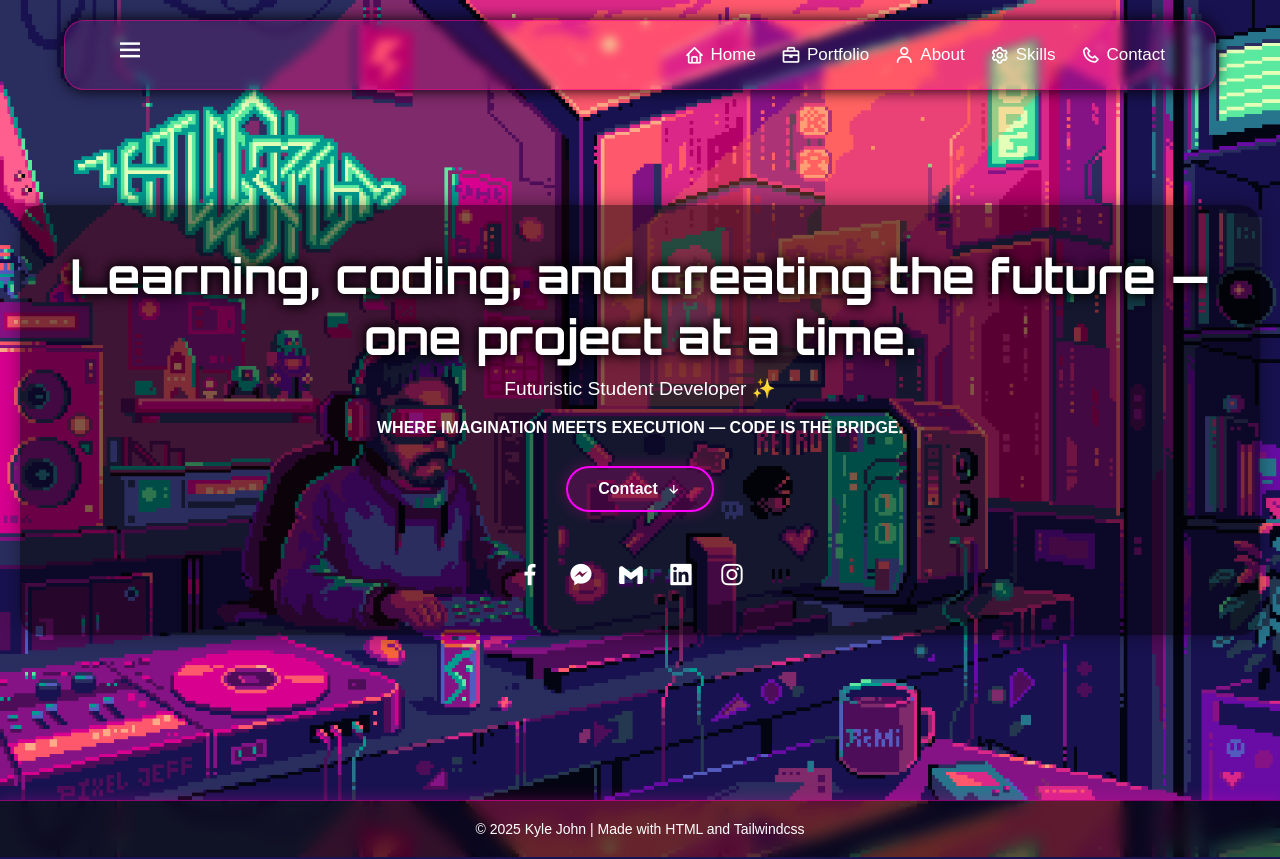
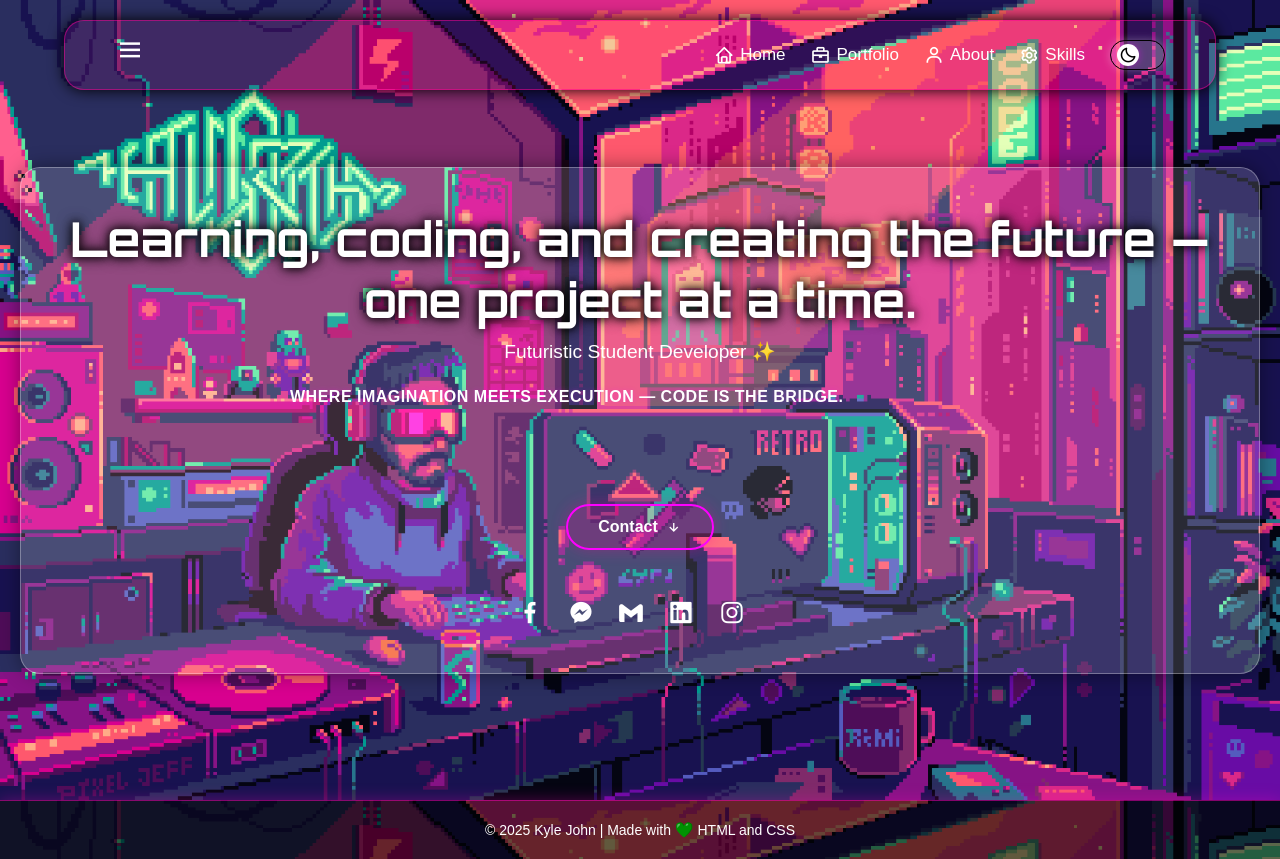
Before and after one commit to Kyle-srcy/FirstCommitMiniP, a PHP site: page /MiniProj.html in a window 1280 px wide. Run offline with PHP 8.4, Linux system fonts and the light colour scheme.

Commit message:
pfolioDmode

```diff
--- a/MiniProject/MiniProj.html
+++ b/MiniProject/MiniProj.html
@@ -5,6 +5,7 @@
   <meta name="viewport" content="width=device-width, initial-scale=1.0">
   <title>Kyle John | Portfolio</title>
   <link rel="stylesheet" href="style.css">
+  <link rel="stylesheet" href="pfolio.css">
   <link href="https://unpkg.com/boxicons@2.1.4/css/boxicons.min.css" rel="stylesheet">
   <link href="https://fonts.googleapis.com/css2?family=Orbitron:wght@500;700&family=Roboto:wght@400;500&display=swap" rel="stylesheet">
 
@@ -16,11 +17,19 @@
       <i class='bx bx-menu'></i>
     </div>
     <nav class="nav">
-      <a href="#" class="active"><i class='bx bx-home'></i><span>Home</span></a>
+      <a href="MiniProj.html" class="active"><i class='bx bx-home'></i><span>Home</span></a>
       <a href="portfolio.html"><i class='bx bx-briefcase'></i><span>Portfolio</span></a>
       <a href="#"><i class='bx bx-user'></i><span>About</span></a>
       <a href="#"><i class='bx bx-cog'></i><span>Skills</span></a>
-      <a href="#contact"><i class='bx bx-phone'></i><span>Contact</span></a>
+
+     <div id="darkModeToggle">
+  <i class='bx bx-moon'></i>
+</div>
+
+</div>
+
+
+
     </nav>
   </header>
 
@@ -56,10 +65,11 @@
   </main>
 
   <!-- Footer -->
-  <footer class="footer">
-    <p>© 2025 Kyle John | Made with HTML and Tailwindcss</p>
+ <footer class="footer">
+    <p>© 2025 Kyle John | Made with <span class="heart">❤️</span>
+      HTML and CSS
+    </p>
   </footer>
-
 
   <script src="script.js"></script>
 
--- /dev/null
+++ b/MiniProject/pfolio.css
@@ -0,0 +1,320 @@
+* { /*  Global*/
+    margin: 0;
+    padding: 0;
+    box-sizing: border-box;
+    font-family: "Poppins", sans-serif;
+}
+
+body {  /*  Background Design*/
+    background: url("images/coding.webp") no-repeat center center fixed;
+    background-size: cover;
+    color: white;
+    overflow-x: hidden;
+}
+
+html{
+    scroll-behavior: smooth;
+}
+
+.dashboard {    /*  Dashboard*/
+    position: fixed;
+    top: 20px;
+    left: 50%;
+    transform: translateX(-50%);
+    width: 90%;
+    height: 70px;
+    background: rgba(255, 0, 150, 0.1);
+    border: 1px solid rgba(255, 0, 150, 0.5);
+    box-shadow: 0 0 15px black;
+    border-radius: 20px;
+    display: flex;
+    align-items: center;
+    justify-content: space-between;
+    padding: 0 50px;
+    transition: all 0.4s ease;
+    backdrop-filter: blur(5px);
+    z-index: 1000;
+}
+
+.dashboard.minimized {  /*  Click to make this small*/
+    height: 70px;
+    width: 400px;
+    justify-content: space-evenly;
+    align-items: center;
+}
+
+.dashboard .toggle-btn {    /*  for buttons*/
+    font-size: 30px;
+    color: white;
+    margin-bottom: 5px;
+    cursor: pointer;
+    align-items: center;
+    transition: transform 0.3s;
+}
+
+.dashboard .toggle-btn:hover{   /*  Hovering*/
+    color: black;
+}
+
+.dashboard.minimized .toggle-btn {  /*  Click to Rotate*/
+    transform: rotate(180deg);
+}
+
+.nav {
+    display: flex;
+    align-items: center;
+    gap: 25px;
+    transition: all 0.4s ease;
+}
+
+.dashboard.minimized .nav span {
+    display: none;
+}
+
+.nav a {
+    position: relative;
+    display: flex;
+    align-items: center;
+    gap: 6px;
+    color: white;
+    text-decoration: none;
+    font-size: 17px;
+    transition: 0.3s;
+}
+
+.nav a::after {     /*  When Hovered it will give underline effect */
+    content: '';
+    position: absolute;
+    left: 0;
+    bottom: -3px; /* distance from text */
+    width: 0%;
+    height: 2px; /* thickness of the line */
+    background: white;
+    transition: width 0.3s ease;
+}
+
+/* On hover, animate the line */
+.nav a:hover::after {
+    width: 100%;
+}
+
+.nav a:hover {
+    color: black;
+    text-shadow: 0 0 10px black;
+}
+
+.nav a i {
+    font-size: 20px;
+}
+
+.container {
+    min-height: 100vh;
+    display: flex;
+    align-items: center;
+    justify-content: space-evenly;
+    gap: 6em;
+    padding: 150px 10% 0;
+    flex-wrap: wrap;
+}
+
+
+/* === Default Frosted Glass (Light Mode) === */
+.intro {
+    max-width: 600px;
+    background: rgba(255, 255, 255, 0.30); /* more visible frosted white */
+    border: 1px solid rgba(255, 255, 255, 0.25);
+    box-shadow: 0 8px 32px rgba(31, 38, 135, 0.37);
+    backdrop-filter: blur(12px) saturate(180%);
+    -webkit-backdrop-filter: blur(12px) saturate(180%);
+    border-radius: 20px;
+    color: #fff;
+    transition: background 0.5s ease, box-shadow 0.5s ease, border 0.5s ease;
+    padding: 25px;
+    display: inline-block; /* shrinks to fit content */
+    animation: fadeInUp 1s ease forwards;
+    margin-left: 50px;
+    min-height: 23.5em; /* Prevent box from resizing while typing *//* Adjust based on paragraph length */
+    max-width: 700px;    /* Limit width and center horizontally */
+    width: 100%;        /* responsive for smaller screens */
+    margin: 0 auto;    /* center the container horizontally */
+}
+
+/* === Dark Mode Frosted Glass === */
+body.dark-mode .intro {
+  background: rgba(20, 20, 30, 0.65); /* dark frosted glass */
+  border: 1px solid rgba(255, 0, 255, 0.3);
+  box-shadow: 0 0 25px rgba(255, 0, 255, 0.2);
+  backdrop-filter: blur(14px) saturate(200%);
+  -webkit-backdrop-filter: blur(14px) saturate(200%);
+  color: #f2f2f2;
+}
+
+.intro h3 {
+    font-size: 40px;
+    font-weight: 600;
+}
+
+.wave {
+    display: inline-block;
+    transform-origin: 70% 70%;
+    animation: waveHand 1.5s infinite;
+}
+
+@keyframes waveHand {
+    0% { transform: rotate(0deg); }
+    15% { transform: rotate(14deg); }
+    30% { transform: rotate(-8deg); }
+    45% { transform: rotate(14deg); }
+    60% { transform: rotate(-4deg); }
+    75% { transform: rotate(10deg); }
+    100% { transform: rotate(0deg); }
+}
+
+.intro h1{
+    font-size: 50px;
+    line-height: 1.2;
+    margin-top: 10px;
+}
+.name {
+    color: transparent; /* hide the fill */
+    -webkit-text-stroke: 1px black; /* stroke color & thickness */
+    text-shadow:
+        0 0 5px magenta,
+        0 0 10px magenta,
+        0 0 15px magenta,
+        0 0 20px magenta;
+    font-weight: 700;
+    animation: glowOutline 1.5s ease-in-out infinite;
+}
+
+/* Optional glowing animation */
+@keyframes glowOutline {
+  0%, 100% {
+    text-shadow:
+      0 0 5px magenta,
+      0 0 10px magenta,
+      0 0 15px magenta,
+      0 0 20px magenta;
+  }
+  50% {
+    text-shadow:
+      0 0 10px magenta,
+      0 0 20px magenta,
+      0 0 30px magenta,
+      0 0 40px magenta;
+  }
+}
+
+.ctu {
+    color: white;
+    font-weight: bold;
+    transition: 0.3s;
+}
+
+.ctu:hover {
+    color: magenta;
+    text-shadow: 0 0 10px magenta;
+}
+
+.type {
+    font-size: 20px;
+    font-weight: 600;
+    margin: 30px 0 0 0;
+    color: white;
+    border-right: 2px solid magenta;
+    white-space: nowrap;
+    overflow: hidden;
+    width: 0;
+    text-align: center;
+    animation: typing 4s steps(30, end) forwards, blink 0.9s infinite;
+}
+
+@keyframes typing {
+    from { width: 0; }
+    to { width: 540px; }
+}
+
+@keyframes blink {
+    50% { border-color: transparent; }
+}
+
+.desc {
+  color: rgba(255, 255, 255, 0.85);
+  font-size: 1rem;
+  line-height: 1.8;
+  max-width: 700px;
+  margin: 20px auto 0 auto;
+  text-align: justify;
+  letter-spacing: 0.5px;
+  text-shadow: 0 0 5px rgba(255, 0, 255, 0.3);
+  min-height: 6em; /* keeps space so it doesn’t jump while typing */
+   position: relative; /* needed for cursor */
+}
+
+/* blinking cursor */
+.desc::after {
+  content: '|';
+  position: absolute;
+  right: 50; /* end of paragraph */
+  animation: blinks 0.8s infinite;
+  color: #ff00ff;
+}
+
+@keyframes blinks {
+  0%, 50%, 100% { opacity: 1; }
+  25%, 75% { opacity: 0; }
+}
+
+
+.img1 img {
+    max-width: 320px;
+    height: auto;
+    border-radius: 50%;
+    border: 4px solid magenta;
+    box-shadow: 0 0 25px magenta;
+    animation: glow 1s infinite ease-in-out, fadeInImage 1.2s ease forwards;
+    opacity: 0;
+}
+
+@keyframes glow {
+    0%, 100% { box-shadow: 0 0 20px magenta; }
+    50% { box-shadow: 0 0 40px magenta; }
+}
+
+@keyframes fadeInImage {
+    0% {
+        opacity: 0;
+        transform: translateY(30px);
+    }
+    100% {
+        opacity: 1;
+        transform: translateY(0);
+    }
+}
+
+@media (max-width:1200px){
+    .intro{margin-left: 40px;}
+}
+@media (max-width: 1024px) {
+
+.container {
+    flex-direction: column;
+    text-align: center;
+    gap: 3em;
+}
+.intro{
+    margin-left: 0;
+}
+
+.intro h1 {
+    font-size: 42px;
+}
+
+.img1 img {
+    max-width: 250px;
+}
+
+.dashboard {
+    padding: 20px 5%;
+  }
+}
--- a/MiniProject/style.css
+++ b/MiniProject/style.css
@@ -67,7 +78,7 @@ body {  /*  Background Design*/
     display: none;
 }
 
-.nav a {
+.nav a .dark{
     position: relative;
     display: flex;
     align-items: center;
@@ -78,7 +89,7 @@ body {  /*  Background Design*/
     transition: 0.3s;
 }
 
-.nav a::after {     /*  When Hovered it will give underline effect */
+.nav a .dark::after {     /*  When Hovered it will give underline effect */
     content: '';
     position: absolute;
     left: 0;
@@ -114,13 +125,14 @@ body {  /*  Background Design*/
 }
 
 .content-container {
-    background: rgba(0, 0, 0, 0.5); /* semi-transparent black */
-    border:black;
-    box-shadow: black;
+    background: rgba(255, 255, 255, 0.15); /* semi-transparent white */
+    border: 1px solid rgba(255, 255, 255, 0.3);
+    box-shadow: 0 0 20px rgba(255, 255, 255, 0.2);
     padding: 40px 20px;
     border-radius: 20px;
     display: inline-block; /* shrinks to fit content */
     text-align: center;
+    backdrop-filter: blur(6px); /* adds frosted glass effect */
 }
 
 .content-container .content h1,
@@ -144,16 +156,18 @@ body {  /*  Background Design*/
     font-size: 1.2rem;
     margin-top: 10px;
 }
+.desc {
+  display: block;
+  margin: auto auto auto auto;
+  max-width: 700px;
+  text-align: center;
+  color: rgba(255, 255, 255, 0.85);
+  line-height: 1.8;
+  letter-spacing: 1px;
+  font-size: 1rem;
+  text-shadow: 0 0 5px rgba(255, 0, 255, 0.3);
+}
 
-.desc {
-    margin-top: 15px;
-    max-width: 700px;
-    color: #ddd;
-    text-align: center;
-    line-height: 1.6;
-    margin-left: auto;
-    margin-right: auto;
-}
 
 .btn-glow {     /*  Contact Button*/
     display: inline-flex;
@@ -338,3 +353,154 @@ body {  /*  Background Design*/
     position: relative;
     z-index: 50;
 }
+
+.heart {
+  font-size: 15px; /* smaller size */
+  display: inline-block;
+  animation: colorChange 1.5s infinite alternate;
+}
+
+.heart::before {
+  content: "";
+}
+
+@keyframes colorChange {
+  0%   { filter: hue-rotate(0deg); }
+  50%  { filter: hue-rotate(120deg); }
+  100% { filter: hue-rotate(240deg); }
+}
+
+
+/*  DARK MODE  */
+body.dark-mode {
+  color: #f8f8f8;
+  transition: background 0.6s ease, color 0.4s ease;
+}
+
+body.dark-mode::before {
+  content: "";
+  position: fixed;
+  inset: 0;
+  background: rgba(0, 0, 0, 0.65); /* dark transparent overlay */
+  z-index: -1;
+  transition: background 0.5s ease;
+}
+
+/* Dashboard, Content, and Footer TRANSPARENT BLACK */
+body.dark-mode .dashboard,
+body.dark-mode .content-container,
+body.dark-mode .footer {
+  background: rgba(15, 15, 20, 0.7);
+  border: 1px solid rgba(255, 0, 255, 0.2);
+  box-shadow: 0 0 25px rgba(255, 0, 255, 0.25);
+  backdrop-filter: blur(8px);
+  transition: all 0.5s ease;
+}
+
+/*   Make toggle SWITCH white in dark mode */
+body.dark-mode .toggle-btn {
+  color: white;
+}
+
+body.dark-mode .toggle-btn:hover{
+  color: magenta;
+}
+
+/* Text and Links */
+body.dark-mode .nav a {
+  color: #eaeaea;
+  text-shadow: 0 0 5px rgba(255, 0, 255, 0.2);
+  transition: color 0.3s ease;
+}
+
+body.dark-mode .nav a:hover {
+  color: #ff4ff0;
+}
+
+/* Button glow tweak */
+body.dark-mode .btn-glow {
+  background: rgba(255, 0, 255, 0.15);
+  border-color: #ff4ff0;
+  box-shadow: 0 0 25px rgba(255, 0, 255, 0.4);
+  color: #fff;
+}
+
+body.dark-mode .btn-glow:hover {
+  background: magenta;
+  box-shadow: 0 0 40px magenta, 0 0 70px magenta;
+}
+
+/* Footer Text */
+body.dark-mode .footer {
+  color: #f1f1f1;
+  border-top: 1px solid rgba(255, 0, 255, 0.3);
+}
+
+/* Heart animation adjustment */
+body.dark-mode .heart {
+  filter: hue-rotate(180deg);
+}
+/* 🌗 Dark Mode Toggle Switch */
+#darkModeToggle {
+  width: 55px;
+  height: 30px;
+  background: rgba(255, 255, 255, 0.2);
+  border: 1px solid black;
+  border-radius: 50px;
+  position: relative;
+  cursor: pointer;
+  transition: all 0.4s ease;
+  display: flex;
+  align-items: center;
+  justify-content: flex-start;
+  padding: 0 4px;
+  box-shadow: 0 0 8px rgba(255, 255, 255, 0.3);
+  overflow: hidden;
+}
+
+/* Glowing knob circle */
+#darkModeToggle::before {
+  content: "";
+  position: absolute;
+  left: 6px;
+  width: 22px;
+  height: 22px;
+  background: white;
+  border-radius: 50%;
+  transition: all 0.4s ease;
+  box-shadow: 0 0 8px rgba(255, 0, 255, 0.4);
+}
+
+/* 🌙 Icon positioning */
+#darkModeToggle i {
+  position: relative;
+  font-size: 18px;
+  transition: all 0.4s ease;
+  color: black;
+  z-index: 2;
+  transform: translateX(4px);
+}
+
+/* 🌞 Sun color */
+#darkModeToggle i.bx-sun {
+  color: black;
+}
+
+/* When in Dark Mode 🌙→🌞 */
+body.dark-mode #darkModeToggle {
+  background: rgba(255, 0, 255, 0.3);
+  border-color: rgba(255, 0, 255, 0.5);
+  box-shadow: 0 0 15px magenta;
+  justify-content: flex-end;
+  padding-right: 2px;
+}
+
+body.dark-mode #darkModeToggle::before {
+  left: 28px;
+  background: #ffd700;
+  box-shadow: 0 0 15px #ffd700;
+}
+
+body.dark-mode #darkModeToggle i {
+  transform: translateX(-4px);
+}
```
Also changed, not shown: other parts of MiniProject/style.css (+22 -10 lines), MiniProject/portfolio.html (+45 -5 lines), MiniProject/script.js (+37 -0 lines), MiniProject/images/me1.jpg (deleted), MiniProject/images/myself-1-1.jpg (deleted), 1 other file.
